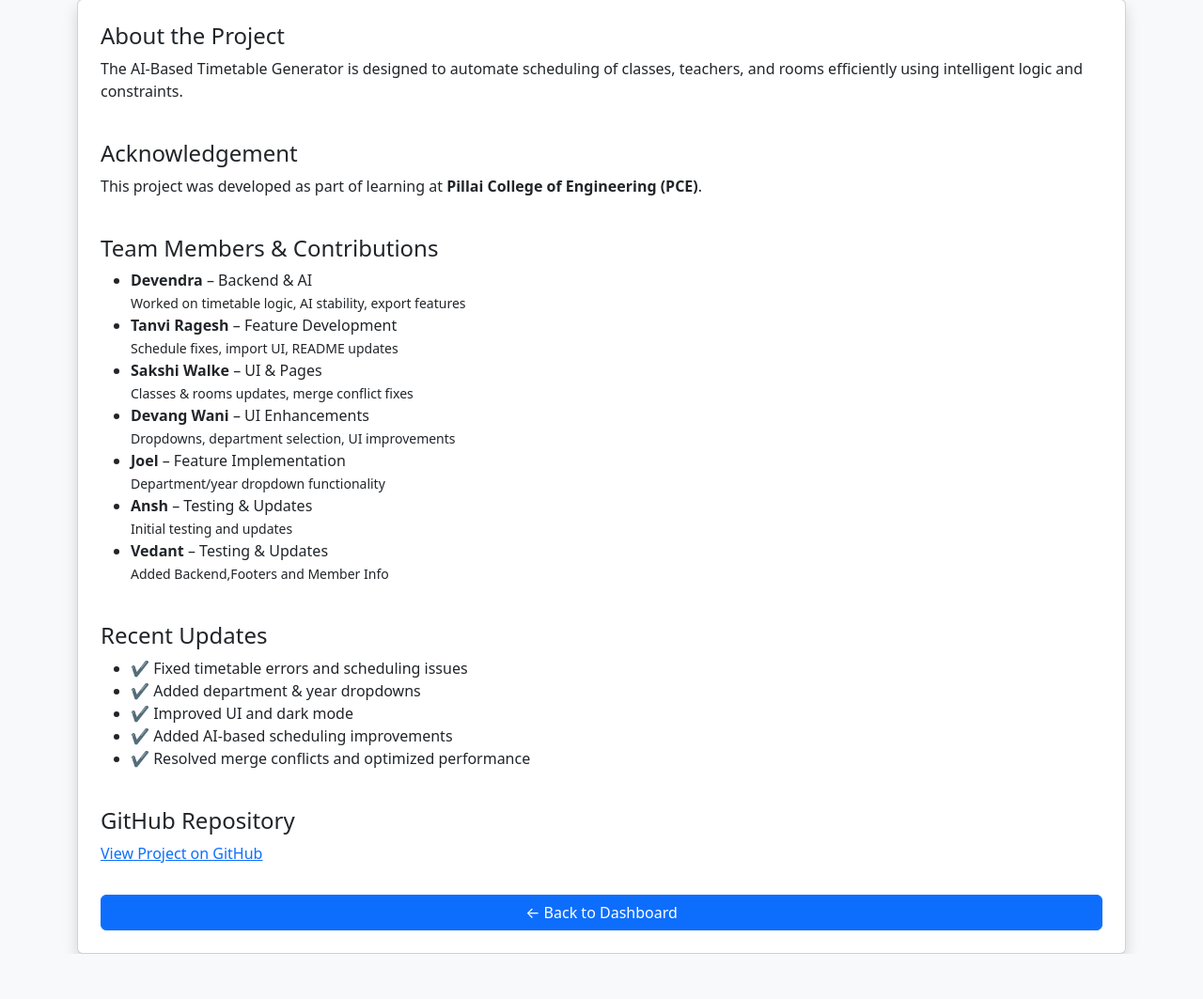
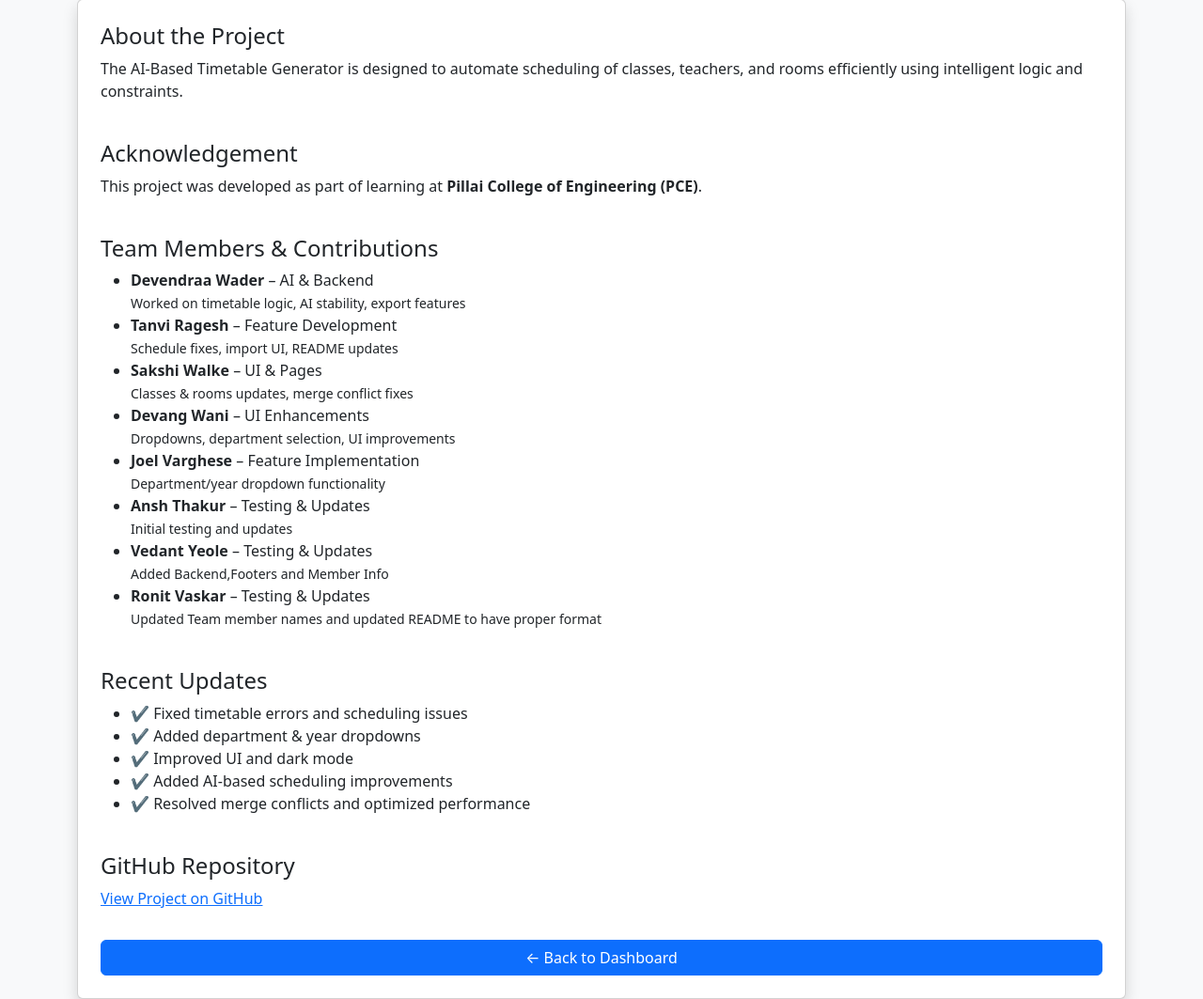
Before and after one commit to Devendraa500/Ai-Based-Timetable-generator, a Flask app: page /info in a window 1280 px wide. Shown: the part 121-1184 px from the top of the page at 94% size. Before the commit the page ends 1136 px from the top, so only its background shows below. Run offline with Flask 3, Linux system fonts and the light colour scheme.

Commit message:
Update team member names and contributions

```diff
--- a/templates/info.html
+++ b/templates/info.html
@@ -31,7 +31,7 @@
         <h4 class="mt-4">Team Members & Contributions</h4>
 
         <ul>
-            <li><b>Devendra</b> – Backend & AI
+            <li><b>Devendraa Wader</b> – AI & Backend
                 <br><small>Worked on timetable logic, AI stability, export features</small>
             </li>
 
@@ -47,15 +47,18 @@
                 <br><small>Dropdowns, department selection, UI improvements</small>
             </li>
 
-            <li><b>Joel</b> – Feature Implementation
+            <li><b>Joel Varghese</b> – Feature Implementation
                 <br><small>Department/year dropdown functionality</small>
             </li>
 
-            <li><b>Ansh</b> – Testing & Updates
+            <li><b>Ansh Thakur</b> – Testing & Updates
                 <br><small>Initial testing and updates</small>
             </li>
-            <li><b>Vedant</b> – Testing & Updates
+            <li><b>Vedant Yeole</b> – Testing & Updates
                 <br><small>Added Backend,Footers and Member Info</small>
+            </li>
+            <li><b>Ronit Vaskar</b> – Testing & Updates
+                <br><small>Updated Team member names and updated README to have proper format</small>
             </li>
         </ul>
 
```
